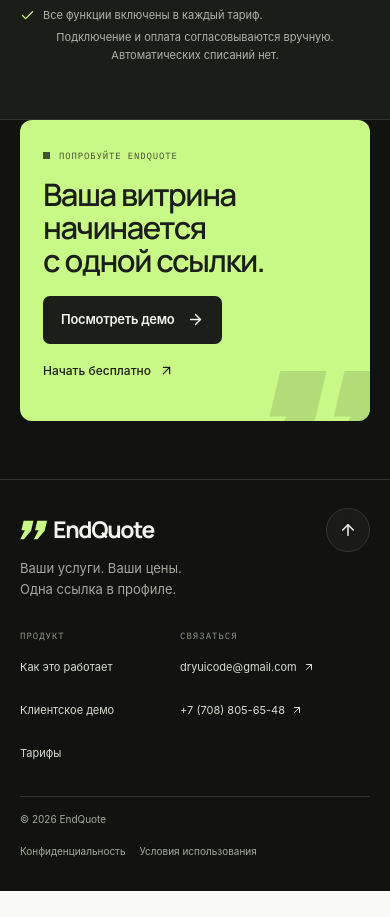
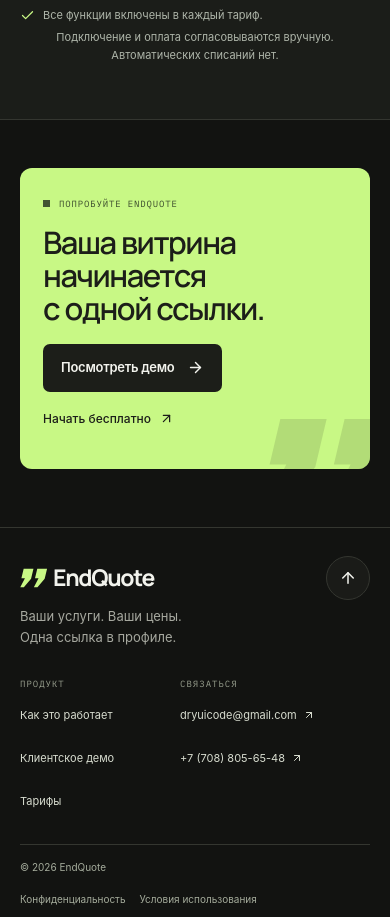
Before and after one commit to MrDrtyui/EndQuote, a React (Vite) app in the folder endquote-furniture/: page / in a window 390 px wide. Shown: the part 3040-3957 px from the top of the page. Before the commit the page ends 3931 px from the top, so only its background shows below. Built offline with nearby package versions, Linux system fonts and the light colour scheme; no server answers.

Commit message:
Add breathing room above the closing CTA banner

```diff
--- a/endquote-furniture/src/marketing/marketing.css
+++ b/endquote-furniture/src/marketing/marketing.css
@@ -337,7 +337,7 @@
 .eq-faq-list summary:hover svg { color: var(--acid); }
 .eq-faq-list details[open] summary svg { color: var(--acid); transform: rotate(45deg); }
 .eq-faq-list details > p { padding: 0 28px 23px; font-size: 13px; line-height: 1.8; color: var(--muted); }
-.eq-close-section { padding-bottom: clamp(70px, 7vw, 100px); }
+.eq-close-section { padding-top: clamp(64px, 6vw, 88px); padding-bottom: clamp(70px, 7vw, 100px); }
 .eq-close-card { isolation: isolate; position: relative; overflow: hidden; display: flex; align-items: center; padding: clamp(34px, 4.65vw, 70px); border-radius: 12px; color: var(--ink); background: var(--acid); }
 .eq-close-card > div:first-child { position: relative; z-index: 1; }
 .eq-close-card .eq-section-label { color: #3a492c; }
@@ -484,7 +484,7 @@ html:has(.eq-dialog[open]) { overflow: hidden; }
   .eq-pricing-foot { align-items: flex-start; flex-direction: column; gap: 5px; }
   .eq-faq > div:first-child > p { padding-top: 4px; }
   .eq-faq-list details > p { padding-left: 0; padding-right: 4px; }
-  .eq-close-section { padding-bottom: 58px; }
+  .eq-close-section { padding-top: 48px; padding-bottom: 58px; }
   .eq-close-card { padding: 30px 23px; }
   .eq-close-card h2 { font-size: clamp(31px, 6.7vw, 45px); }
   .eq-close-links { gap: 7px 18px; margin-top: 18px; }
```
